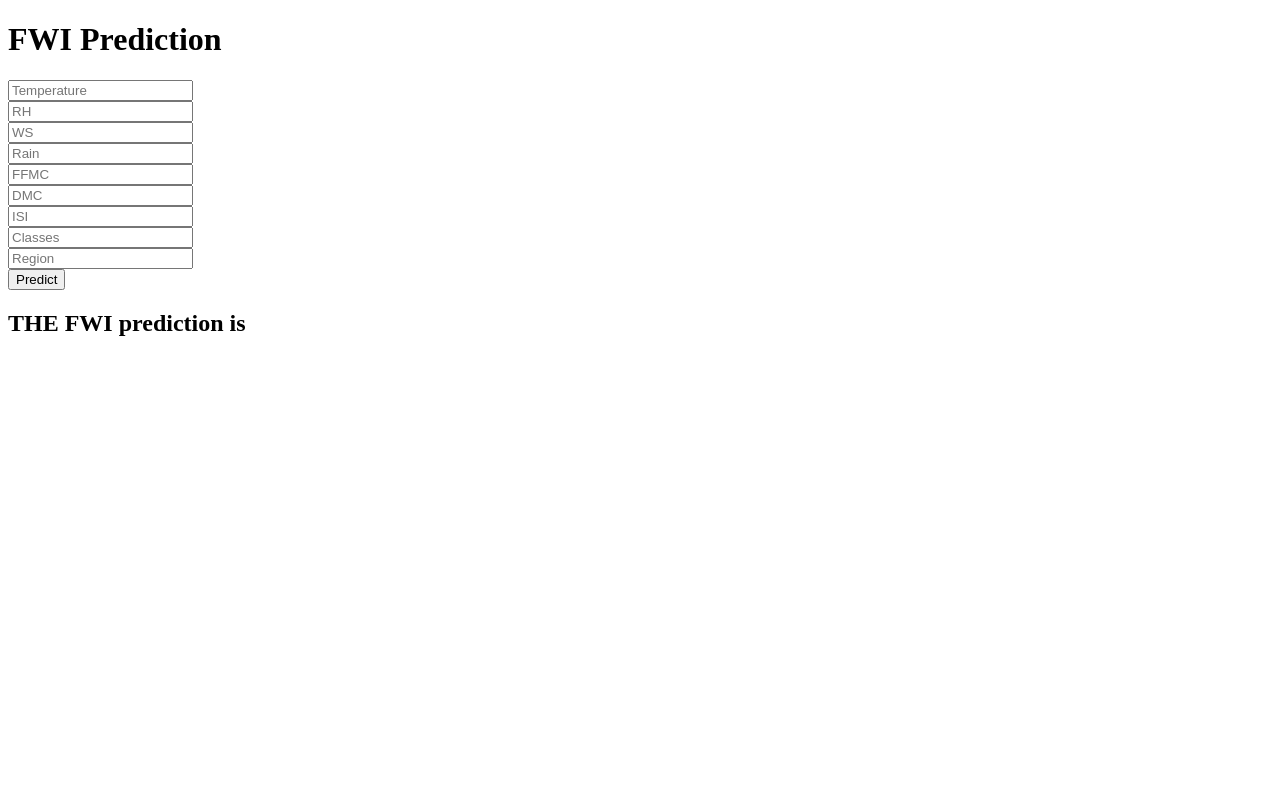
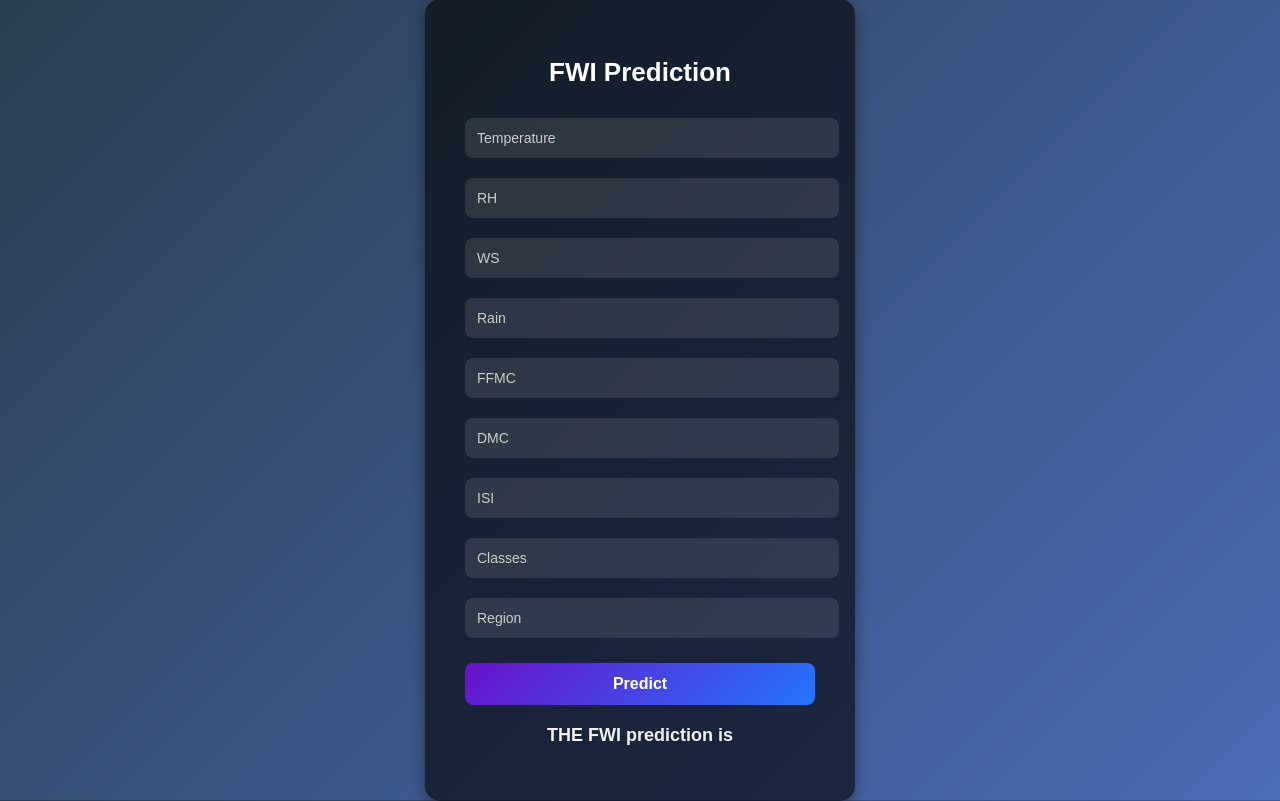
Before and after one commit to SJeevetha/ForestFire-Deployment, a Flask app: template templates/home.html in a window 1280 px wide. Before the commit the page ends 336 px from the top, so only its background shows below. Run offline with Flask 3, Linux system fonts and the light colour scheme; the template is opened without the code that fills it, so the values that code supplies are empty; parts of the project's set-up code (start-up, migrations or seed data) failed here and were passed over.

Commit message:
Modifications made

```diff
--- a/application.py
+++ b/application.py
@@ -11,11 +11,8 @@
 ridge_model = pickle.load(open('models/ridge.pkl','rb'))
 standard_scaler = pickle.load(open('models/scaler.pkl','rb'))
 
-@app.route("/")
-def index():
-    return render_template('index.html')
 
-@app.route('/predictdata', methods=['GET', 'POST'])
+@app.route('/', methods=['GET', 'POST'])
 def predict_datapoint():
     if request.method == 'POST':
         Temperature = float(request.form.get('Temperature'))
--- a/templates/home.html
+++ b/templates/home.html
@@ -1,5 +1,78 @@
 <!DOCTYPE html>
-<html>
+<html lang="en">
+<head>
+  <meta charset="UTF-8">
+  <meta name="viewport" content="width=device-width, initial-scale=1.0">
+  <title>FWI Prediction</title>
+  <style>
+    body {
+      margin: 0;
+      height: 100vh;
+      display: flex;
+      justify-content: center;
+      align-items: center;
+      font-family: Arial, sans-serif;
+      background: linear-gradient(135deg, #2c3e50, #4b6cb7);
+      color: white;
+    }
+
+    .login {
+      background: rgba(0, 0, 0, 0.6);
+      padding: 40px;
+      border-radius: 15px;
+      text-align: center;
+      width: 350px;
+      box-shadow: 0px 4px 15px rgba(0, 0, 0, 0.4);
+    }
+
+    .login h1 {
+      margin-bottom: 20px;
+      font-size: 26px;
+      font-weight: bold;
+    }
+
+    form input {
+      width: 100%;
+      padding: 12px;
+      margin: 10px 0;
+      border: none;
+      border-radius: 8px;
+      background: rgba(255, 255, 255, 0.1);
+      color: white;
+      font-size: 14px;
+      outline: none;
+    }
+
+    form input::placeholder {
+      color: #ccc;
+    }
+
+    form button {
+      width: 100%;
+      padding: 12px;
+      margin-top: 15px;
+      background: linear-gradient(135deg, #6a11cb, #2575fc);
+      border: none;
+      border-radius: 8px;
+      font-size: 16px;
+      font-weight: bold;
+      color: white;
+      cursor: pointer;
+      transition: all 0.3s ease;
+    }
+
+    form button:hover {
+      background: linear-gradient(135deg, #2575fc, #6a11cb);
+      transform: scale(1.05);
+    }
+
+    h2 {
+      margin-top: 20px;
+      font-size: 18px;
+      color: #f1f1f1;
+    }
+  </style>
+</head>
 <body>
   <div class="login">
     <h1>FWI Prediction</h1>
--- a/templates/index.html
+++ /dev/null
@@ -1 +0,0 @@
-<h1>Welcome to the Home page!...</h1>
```
Lines whose indentation alone changed are shown as unchanged.
